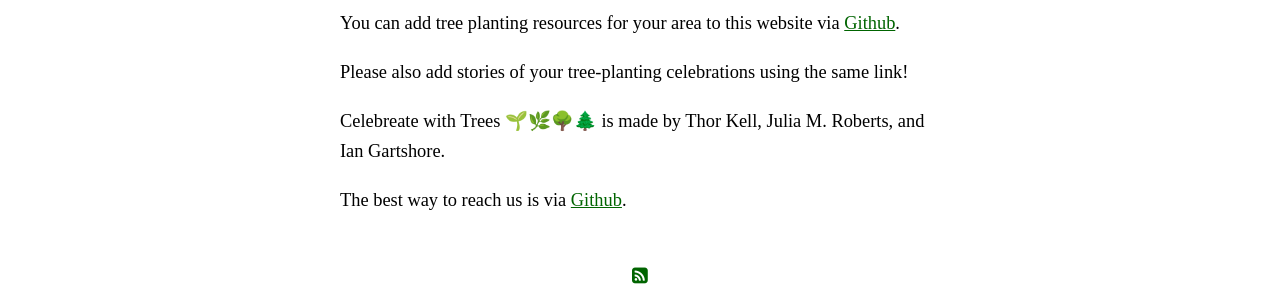
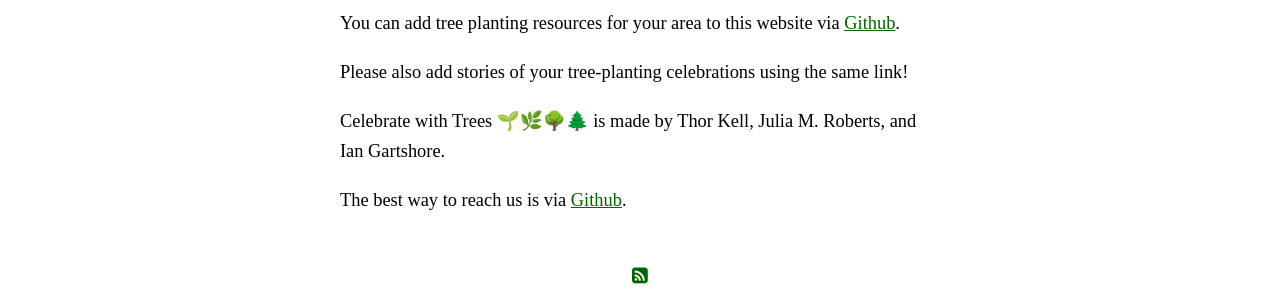
Before and after one commit to tkell/plant-a-tree, a Jekyll site: the page built from pages/contribute.md, in a window 1280 px wide. Shown: the part 136-436 px from the top of the page. Built offline with Jekyll 4.4.1, drawn with Linux system fonts in a browser that asks for light colours; nearby versions of some CDN libraries.

Commit message:
typos, frustrating link fixes

```diff
--- a/_config.yml
+++ b/_config.yml
@@ -8,6 +8,7 @@ markdown:            kramdown
 highlighter:         rouge
 permalink:           none
 plugins:             [jekyll-paginate, jekyll-sitemap, jekyll-feed, jekyll-seo-tag]
+
 
 sass:
   sass_dir: assets/css
--- a/pages/contribute.md
+++ b/pages/contribute.md
@@ -3,10 +3,10 @@ layout: misc
 title: Plant More Trees
 ---
 
-You can add tree planting resources for your area to this website via [Github](https://github.com/tkell/plant-a-treei){:target="_blank"}.
+You can add tree planting resources for your area to this website via [Github](https://github.com/tkell/plant-a-tree){:target="_blank"}.
 
 Please also add stories of your tree-planting celebrations using the same link!
 
-Celebreate with Trees  🌱🌿🌳🌲 is made by Thor Kell, Julia M. Roberts, and Ian Gartshore.
+Celebrate with Trees  🌱🌿🌳🌲 is made by Thor Kell, Julia M. Roberts, and Ian Gartshore.
 
 The best way to reach us is via [Github](https://github.com/tkell/){:target="_blank"}.
```
Also changed, not shown: _posts/2020-04-26-planning-trees.md (+1 -1 lines), pages/about.md (+1 -1 lines), 13 other files.
